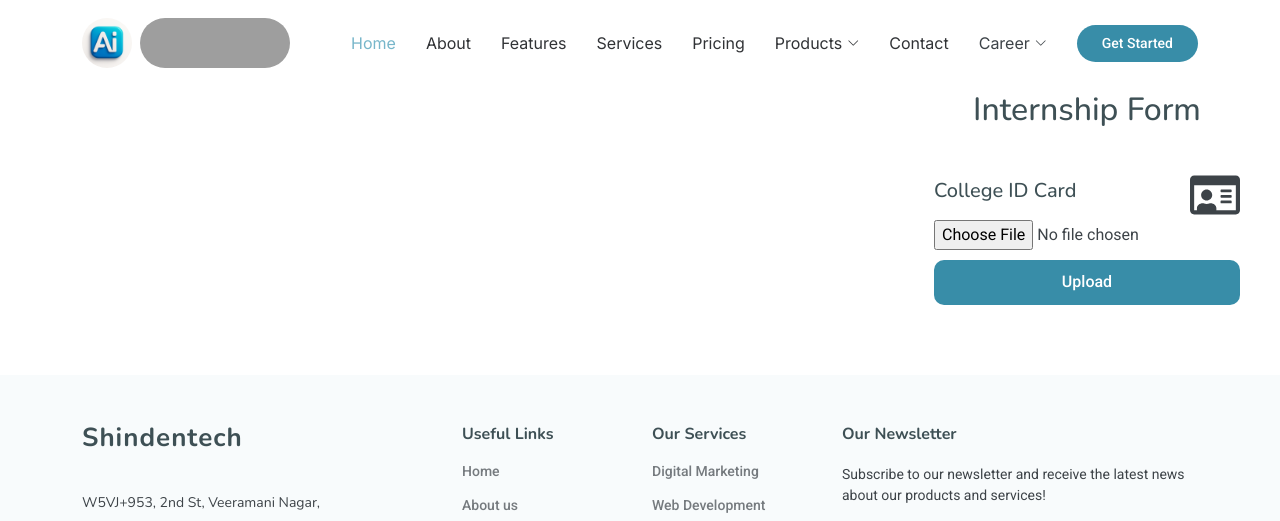
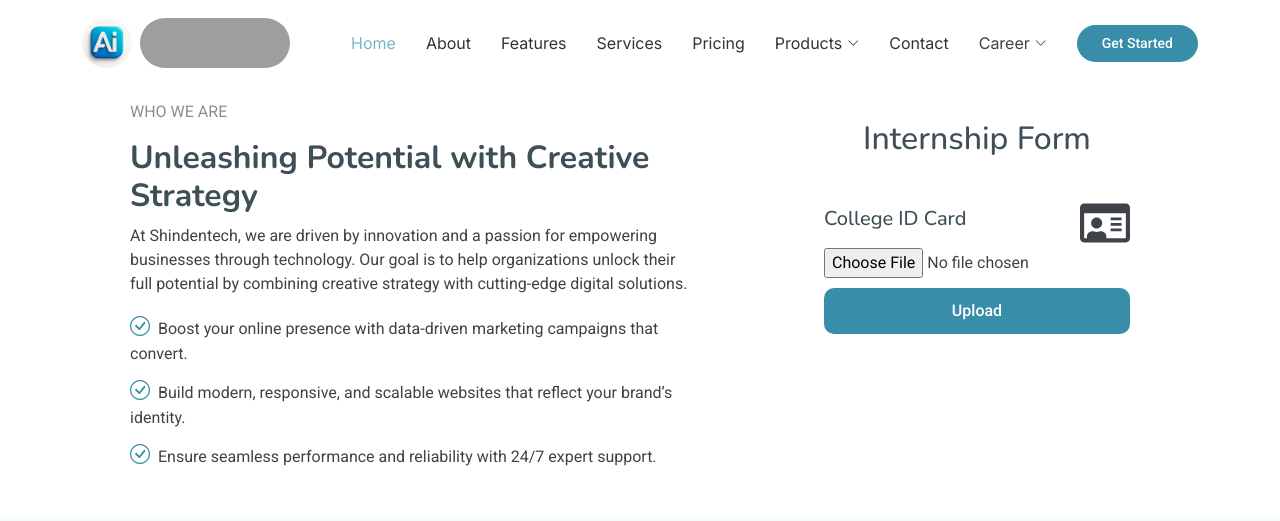
Before and after one commit to abinashofficial/ai-techlub, a React (Vite) app: page /internship in a window 1280 px wide. Shown: the top 521 px of the page. Built offline with nearby package versions, Linux system fonts and the light colour scheme; no server answers; grey boxes are pictures that could not be loaded.

Commit message:
refreshfix1

```diff
--- a/src/pages/internship.tsx
+++ b/src/pages/internship.tsx
@@ -59,26 +59,48 @@ function Internship() {
 
 
  <Header />
- <div style={{
-          padding:"20px",
+
+    <section className="about section">
+
+      <div className="container">
+
+        <div  style={{
           display:"flex",
           flexDirection:"row",
+          justifyContent:"space-around",
           flexWrap:"wrap",
-                    alignItems:"start",
-                              marginTop:"40px",
-              justifyContent:"space-around"
+          gap:"20px",
+          marginTop:"40px",
+        }}>
+          <div className="col-lg-6 content" >
+
+            <p className="who-we-are">Who We Are</p>
+            <h3>Unleashing Potential with Creative Strategy</h3>
+            <p className="fst-italic">
+              At Shindentech, we are driven by innovation and a passion for empowering businesses through technology. Our goal is to help organizations unlock their full potential by combining creative strategy with cutting-edge digital solutions.
+            </p>
+            <ul>
+              <li><i className="bi bi-check-circle"></i> <span>Boost your online presence with data-driven marketing campaigns that convert.</span></li>
+              <li><i className="bi bi-check-circle"></i> <span>Build modern, responsive, and scalable websites that reflect your brand’s identity.</span></li>
+              <li><i className="bi bi-check-circle"></i> <span>Ensure seamless performance and reliability with 24/7 expert support.</span></li>
+
+            </ul>
+              {/* <a href="#" className="read-more"><span>Get Started</span><i className="bi bi-arrow-right"></i></a> */}
 
 
-        }}>
 
 
-                    {/* Lottie Section */}
+
+          {/* Lottie Section */}
         <div
-        style={{
-          display:"flex",
-          flex:1,
-        }}
-
+          style={{
+            display: "flex",
+            justifyContent: "center",
+            alignItems: "center",
+            flex: 1, // equal width in row mode, equal height in column mode
+            width: "100%",
+            flexDirection: "column",
+          }}
         >
 
 {animationData && (
@@ -97,8 +119,19 @@ function Internship() {
 )}
         </div>
 
+
+
+          </div>
 <Internshipform/>
- </div>
+          </div>
+
+
+
+
+      </div>
+
+
+    </section>
 
       <Footer />
 {/* <TawkToChat enabled={true} /> */}
```
